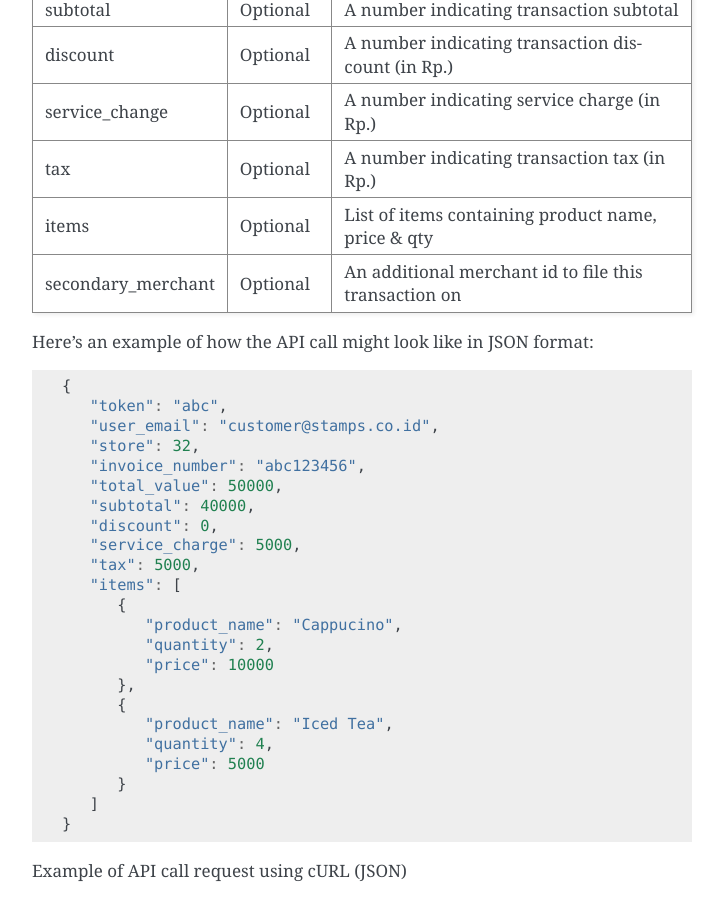
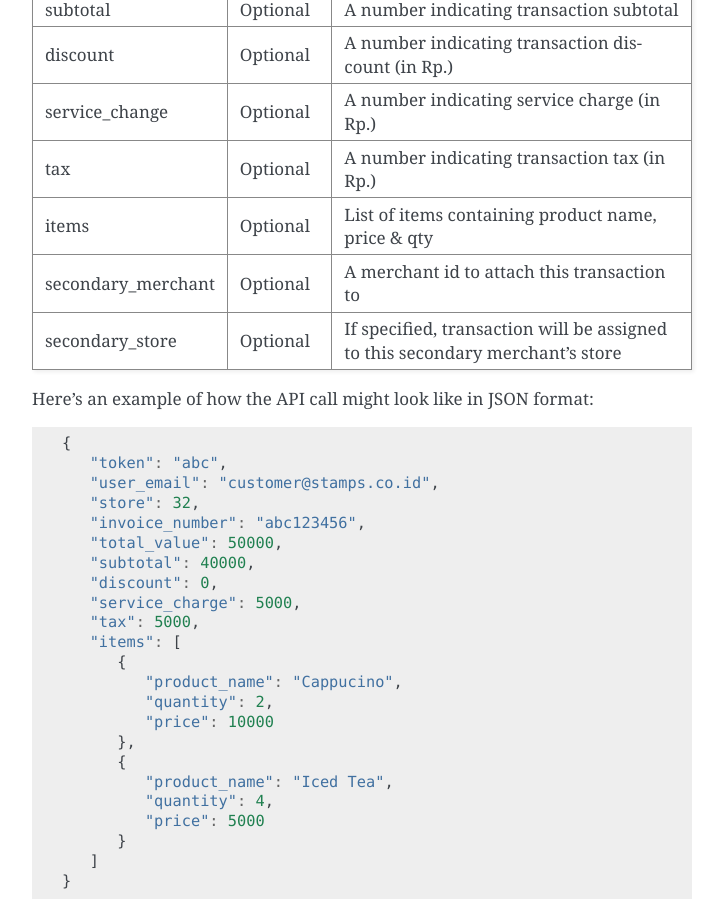
Before and after one commit to ui/stamps-api-docs, a Sphinx documentation site: the page built from source/transaction_api.rst, in a window 1280 px wide and 900 px high, scrolled down 698 px. Shown: the whole window, without its empty margins (388-1112 px from the left). Built offline with Sphinx 7.4.7, drawn with Linux system fonts in a browser that asks for light colours.

Commit message:
Document "secondary_store" field on transaction API.

```diff
--- a/source/transaction_api.rst
+++ b/source/transaction_api.rst
@@ -31,7 +31,8 @@ discount            Optional    A number indicating transaction discount (in Rp.
 service_change      Optional    A number indicating service charge (in Rp.)
 tax                 Optional    A number indicating transaction tax (in Rp.)
 items               Optional    List of items containing product name, price & qty
-secondary_merchant  Optional    An additional merchant id to file this transaction on
+secondary_merchant  Optional    A merchant id to attach this transaction to
+secondary_store     Optional    If specified, transaction will be assigned to this secondary merchant's store
 =================== =========== =======================
 
 
```
